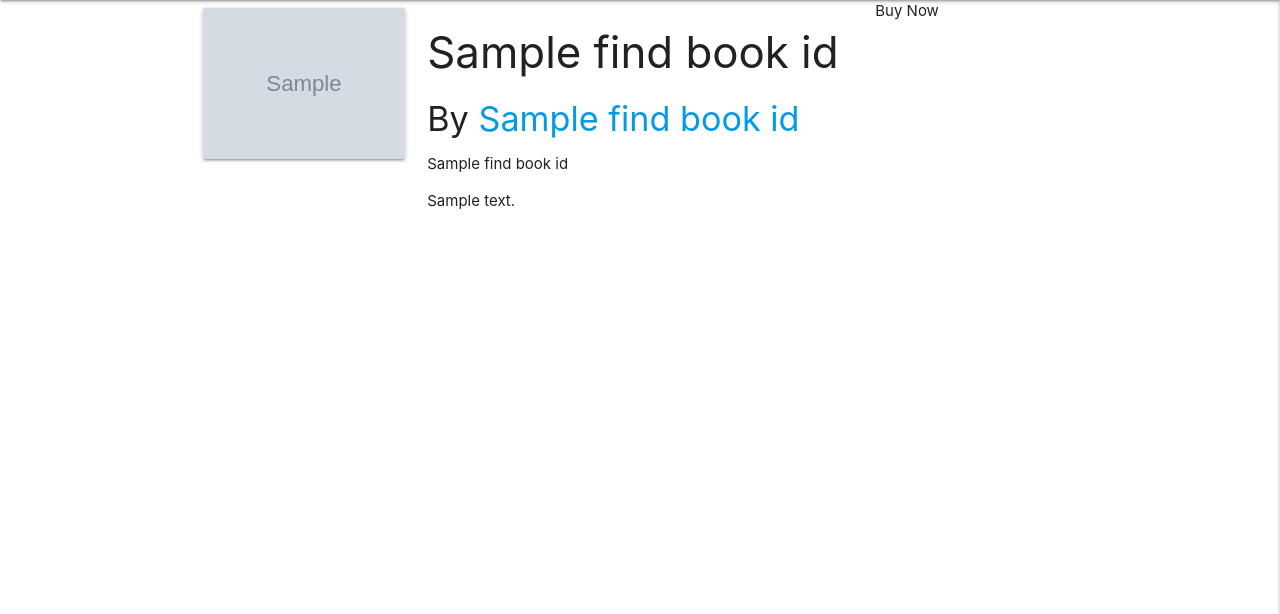
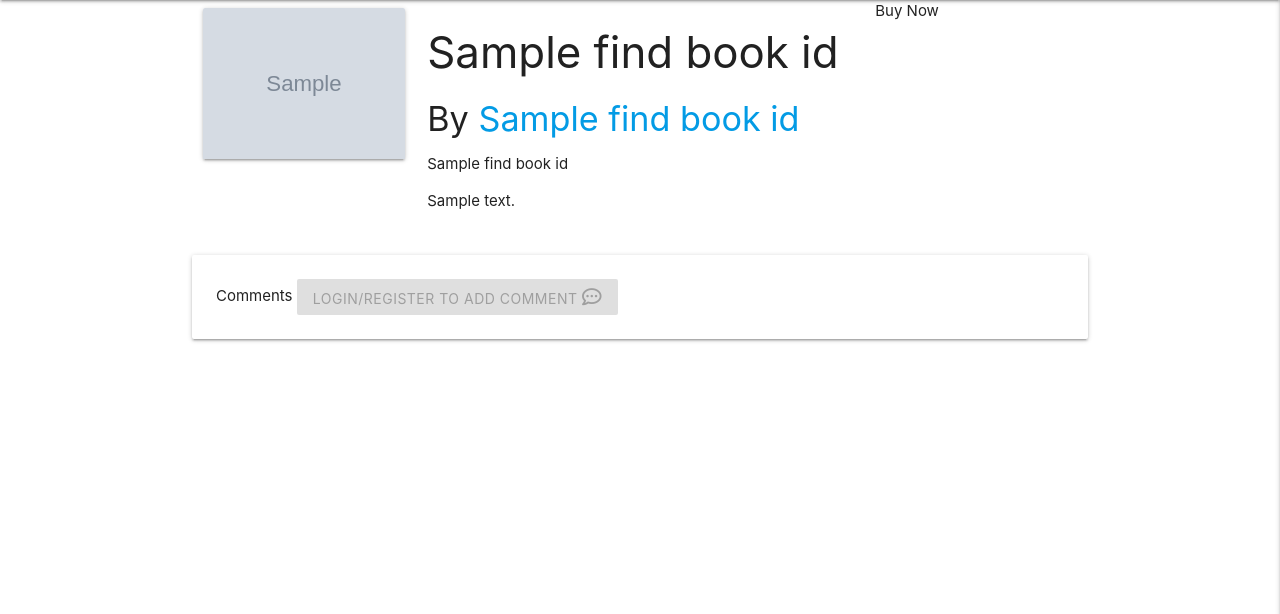
Before and after one commit to Code-Institute-Submissions/Leoney-book_AprResub, a Flask app: template templates/book_profile.html in a window 1280 px wide. Shown: the part 64-678 px from the top of the page. Run offline with Flask 2, Linux system fonts and the light colour scheme; the template is opened without the code that fills it: most values are stand-ins (such as "Sample title", 1, 10 or a date in 2020); grey boxes marked "Sample" are stand-in pictures; some libraries are stand-ins or nearby versions.

Commit message:
Add modal for add comment

```diff
--- a/static/js/script.js
+++ b/static/js/script.js
@@ -5,4 +5,6 @@
 $(document).ready(function () {
     $(".sidenav").sidenav({edge: "right"});
     $("select").formSelect();
+    $(".modal").modal();
+
 });
--- a/templates/book_profile.html
+++ b/templates/book_profile.html
@@ -18,4 +18,49 @@
                 Buy Now
             </div>
         </div>
+        <div class="row">
+            <div class="col s12">
+                <div class="row">
+                    <div class="card-panel">
+                        <span class="card-title"> Comments</span>
+                        {% if session.user %}
+                            <a class="btn teal lighten-2 modal-trigger comment-btn" href="#modaladdcomment">Add Comment <i class="far fa-comment-dots"></i> </a>
+                        {% else %}
+                            <a class="btn teal lighten-2 modal-trigger comment-btn disabled" href="#">Login/Register To Add Comment <i class="far fa-comment-dots"></i> </a>
+                        {% endif %}
+                        {% for comment in check_comments %}
+                            {% if comment.book_name2 == find_book_id.book_name %}
+                                <p>{{ comment.username}} / reated: {{ comment.given_rate}}</p>
+                                <p> {{ comment.added_comment}} </p>
+                                <hr>
+                            {% endif %}
+                        {% endfor %}
+                        <div id="modaladdcomment" class="modal modal-comment">
+                            <div class="modal-content">
+                                <form method="POST" action="#">
+                                    <header>Rate This Book:</header>
+                                    <div class="row starwidget">
+                                        <input type="radio" name="rate" id="rate-5" value="5" class="browser-default">
+                                        <label for="rate-5" class="fas fa-star"></label>
+                                        <input type="radio" name="rate" id="rate-4" value="4" class="browser-default">
+                                        <label for="rate-4" class="fas fa-star"></label>
+                                        <input type="radio" name="rate" id="rate-3" value="3" class="browser-default">
+                                        <label for="rate-3" class="fas fa-star"></label>
+                                        <input type="radio" name="rate" id="rate-2" value="2" class="browser-default">
+                                        <label for="rate-2" class="fas fa-star"></label>
+                                        <input type="radio" name="rate" id="rate-1" value="1" class="browser-default">
+                                        <label for="rate-1" class="fas fa-star"></label>
+                                    </div>
+                                    <div class="row input-field">
+                                        <textarea name="comment_area" id="textarea1" class="materialize-textarea"></textarea>
+                                        <label for="textarea1">Add Comment Here</label>
+                                    </div>
+                                    <button class="btn-flat teal lighten-2 modal-close" type="submit">Post</button>
+                                </form>
+                            </div>
+                        </div>
+                    </div>
+                </div>
+            </div>
+        </div>
 {% endblock %}
```
